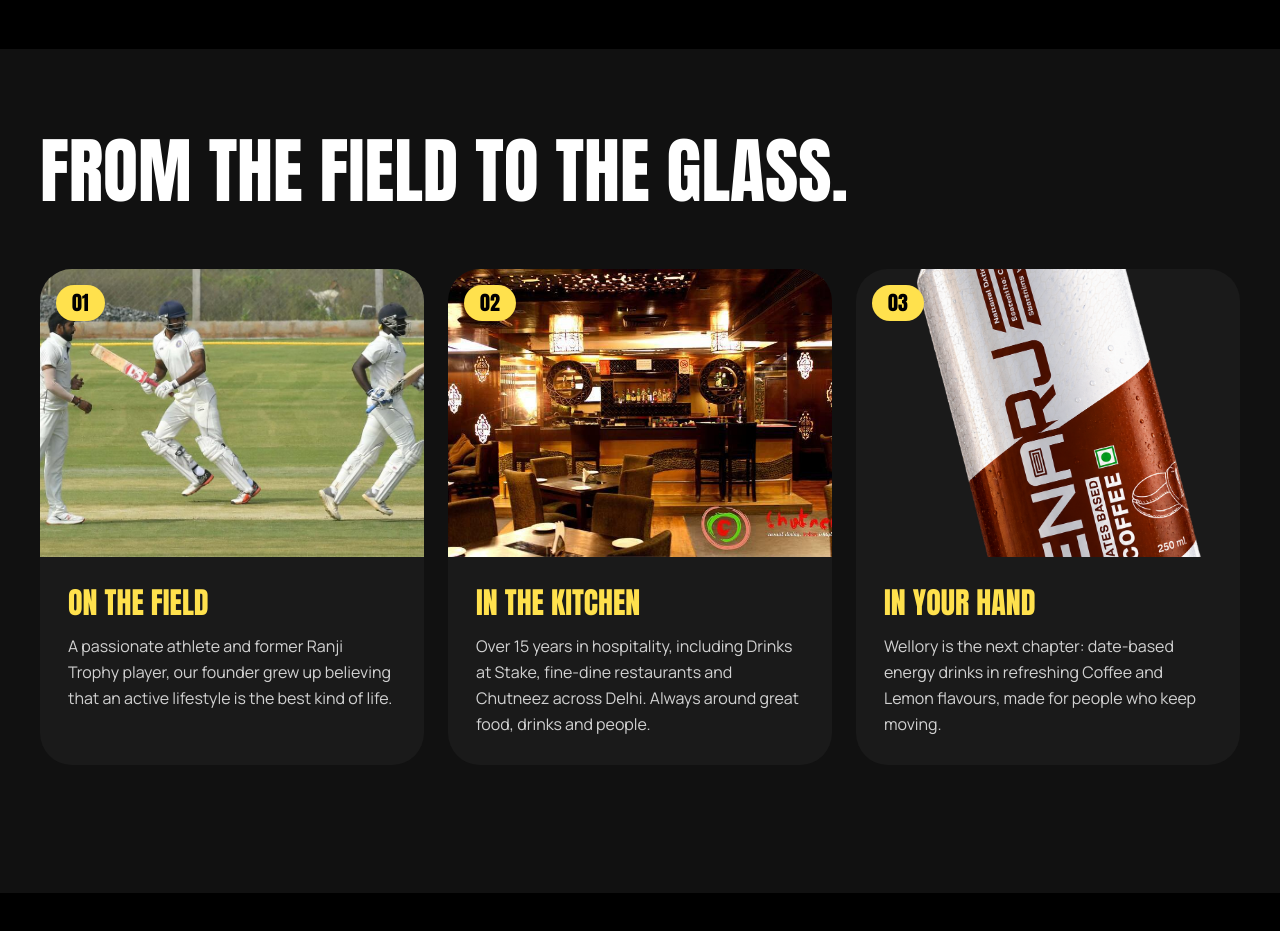
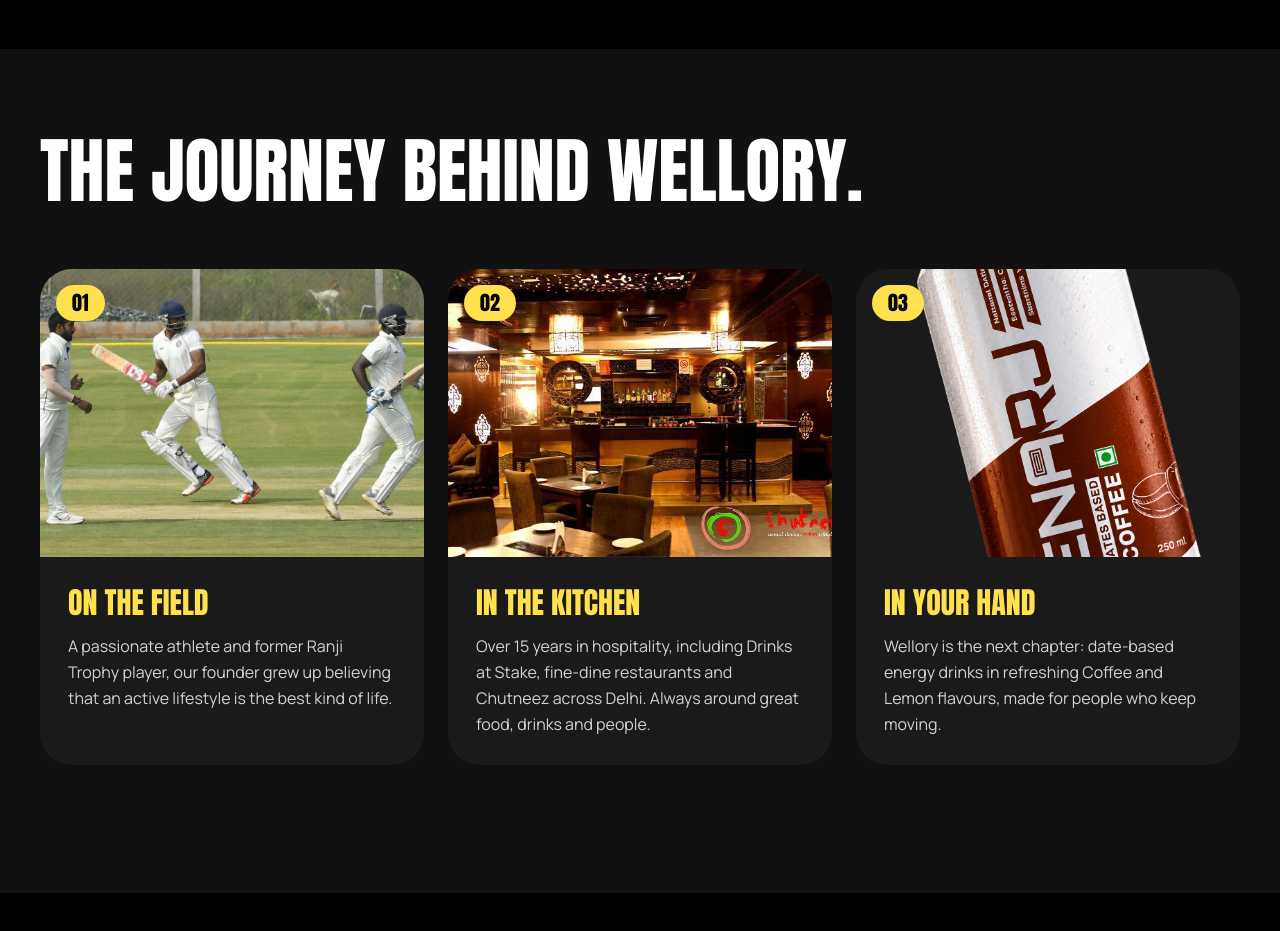
Before and after one commit to Arpit-mandhan-001/Wellory, a Next.js app: page /about-us in a window 1280 px wide. Shown: the part 1340-2271 px from the top of the page. Built offline with nearby package versions, Linux system fonts and the light colour scheme.

Commit message:
fixed headline and height of videos

```diff
--- a/src/app/about-us/page.jsx
+++ b/src/app/about-us/page.jsx
@@ -486,7 +486,7 @@
             className="max-w-4xl text-5xl uppercase leading-[0.95] md:text-7xl"
             style={{ fontFamily: "var(--font-display), Impact, sans-serif" }}
           >
-            From the field to the glass.
+            The journey behind Wellory.
           </h2>
 
           <ol className="mt-16 grid gap-6 lg:grid-cols-3">
--- a/src/app/page.tsx
+++ b/src/app/page.tsx
@@ -20,7 +20,7 @@
 
       <NaturePowerSection />
 
-      <BackGroundVideo />
+      {/* <BackGroundVideo /> */}
       <VideoRow />
 
       <NaturalEnergyShowcase />
--- a/src/components/BackGroundVideo.tsx
+++ b/src/components/BackGroundVideo.tsx
@@ -15,7 +15,7 @@
       </video>
 
       {/* Optional dark overlay */}
-      <div className="absolute inset-0 bg-black/30" />
+      {/* <div className="absolute inset-0 bg-black/30" /> */}
 
       {/* Content */}
       {/* <div className="w-fit translate-x-3 rounded-full px-5 py-2 md:px-6 md:py-3">
```
